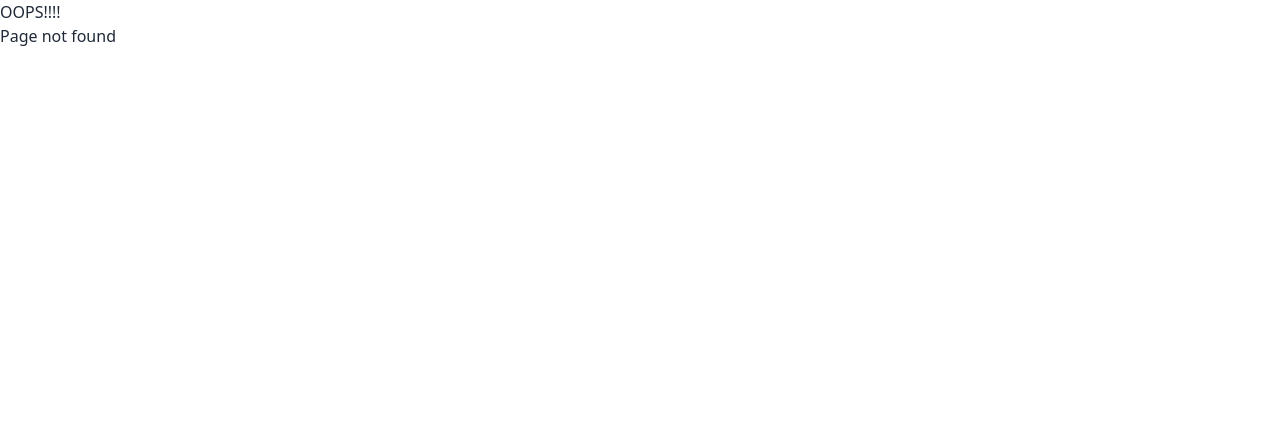
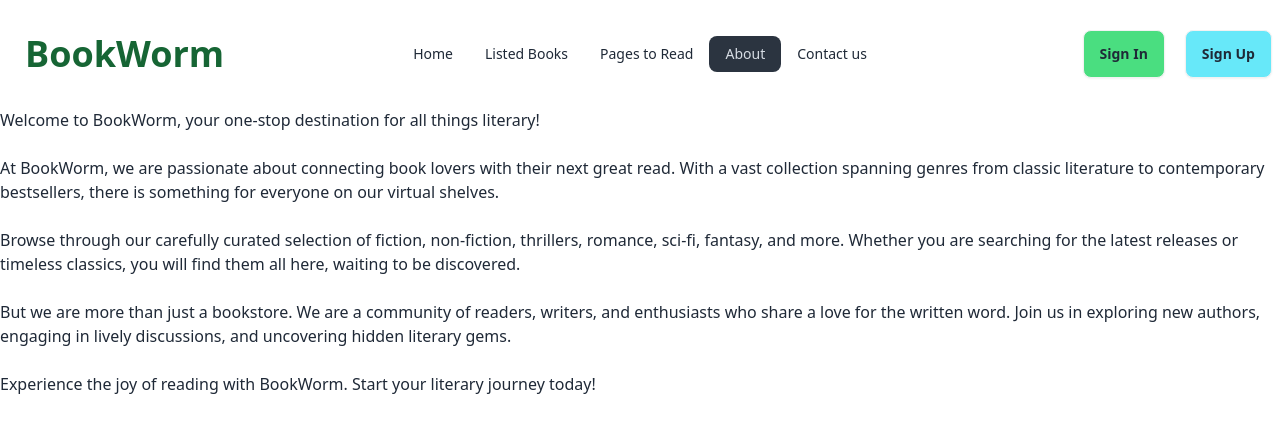
Before and after one commit to Mejbahul-Hasan/B9A8-book-vibe, a React (Vite) app: page /about in a window 1280 px wide. Before the commit this address had no page. Shown: the top 432 px of the page. Built offline with nearby package versions, Linux system fonts and the light colour scheme.

Commit message:
Two more routes are added

```diff
--- /dev/null
+++ b/src/Pages/About/About.jsx
@@ -0,0 +1,27 @@
+
+const About = () => {
+    return (
+        <div>
+            <p>
+                Welcome to BookWorm, your one-stop destination for all things literary!
+            </p><br />
+            <p>
+                At BookWorm, we are passionate about connecting book lovers with their next great read. With a vast collection spanning genres from classic literature to contemporary bestsellers, there is something for everyone on our virtual shelves.
+
+            </p><br />
+            <p>
+                Browse through our carefully curated selection of fiction, non-fiction, thrillers, romance, sci-fi, fantasy, and more. Whether you are searching for the latest releases or timeless classics, you will find them all here, waiting to be discovered.
+
+            </p><br />
+            <p>
+                But we are more than just a bookstore. We are a community of readers, writers, and enthusiasts who share a love for the written word. Join us in exploring new authors, engaging in lively discussions, and uncovering hidden literary gems.
+
+            </p><br />
+            <p>
+                Experience the joy of reading with BookWorm. Start your literary journey today!
+            </p>
+        </div>
+    );
+};
+
+export default About;
--- /dev/null
+++ b/src/Pages/Contact/Contact.jsx
@@ -0,0 +1,22 @@
+
+const Contact = () => {
+    return (
+        <div className="pl-56">
+            <h1>
+                123 Bookworm Lane <br />
+                Fictionville, NY 10001 <br />
+                United States <br /> <br /><br />
+            </h1>
+            <h1>
+                Contact us at: <br />
+                Email: info@bookstorename.com <br />
+                Phone: +1 (555) 123-4567 <br /> <br /> <br />
+
+                Our customer service representatives are available to assist you from Monday to Friday, 9:00 AM to 5:00 PM (EST). <br />
+                Feel free to reach out with any inquiries or assistance you may need. We're here to help!
+            </h1>
+        </div>
+    );
+};
+
+export default Contact;
--- a/src/Pages/Shared/NavBar/NavBar.jsx
+++ b/src/Pages/Shared/NavBar/NavBar.jsx
@@ -12,6 +12,8 @@ const NavBar = () => {
                         <li><NavLink to="/">Home</NavLink></li>
                         <li><NavLink to="/ListedBooks">Listed Books</NavLink></li>
                         <li><NavLink to="/pagesToRead">Pages to Read</NavLink></li>
+                        <li><NavLink to="/about">About</NavLink></li>
+                        <li><NavLink to="/contact">Contact us</NavLink></li>
                     </ul>
                 </div>
                 <a className="btn btn-ghost text-4xl text-green-800">BookWorm</a>
@@ -21,6 +23,8 @@ const NavBar = () => {
                     <li><NavLink to="/">Home</NavLink></li>
                     <li><NavLink to="/ListedBooks">Listed Books</NavLink></li>
                     <li><NavLink to="/pagesToRead">Pages to Read</NavLink></li>
+                    <li><NavLink to="/about">About</NavLink></li>
+                    <li><NavLink to="/contact">Contact us</NavLink></li>
                 </ul>
             </div>
             <div className="navbar-end">
```
Also changed, not shown: src/Routes/Routes.jsx (+10 -0 lines).
